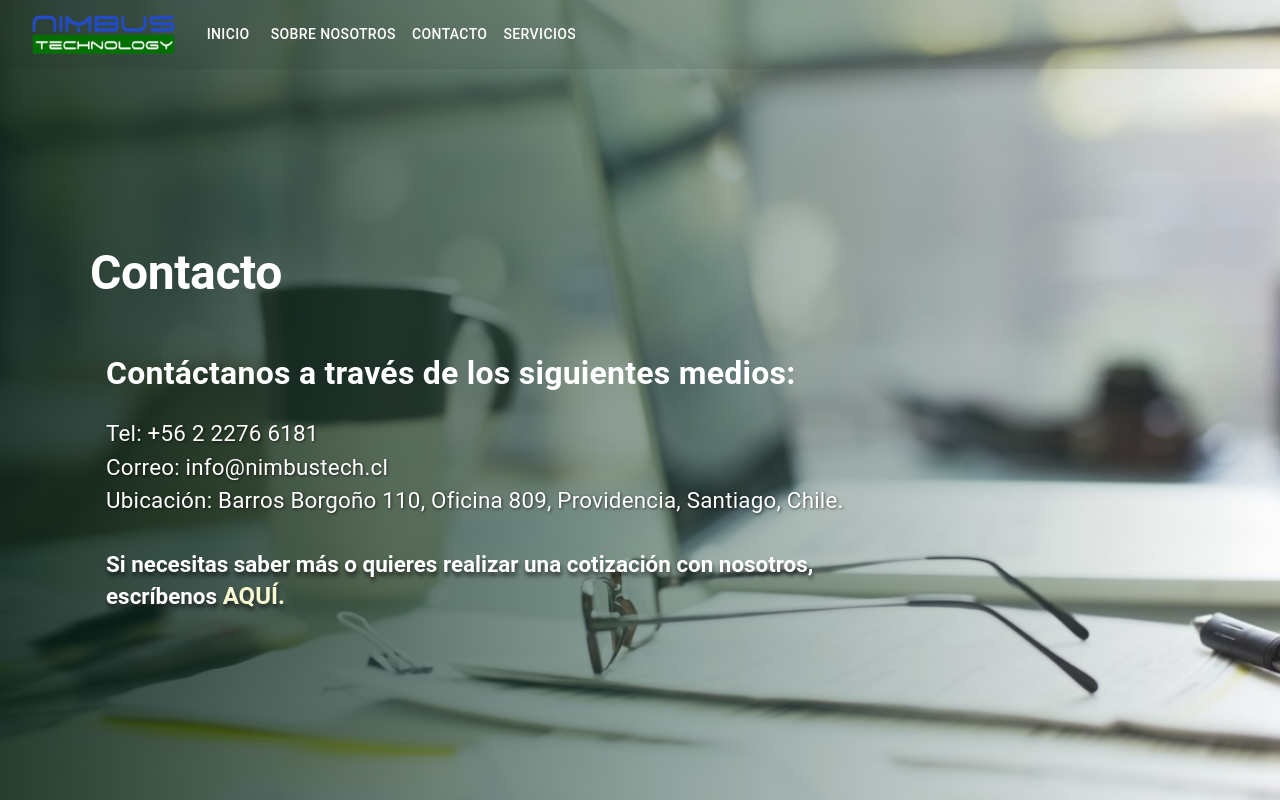
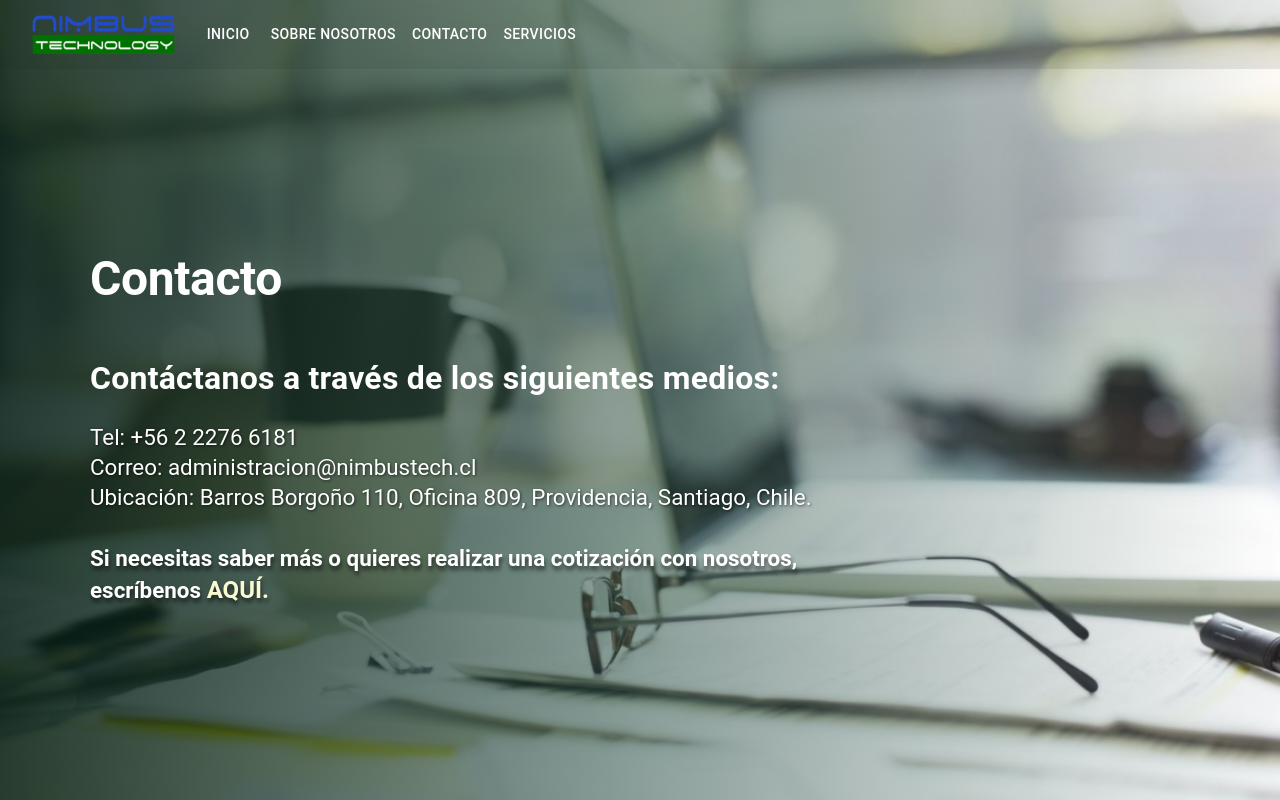
Before and after one commit to Baropadi/Nimbus-page, a React (Vite) app: page /contact in a window 1280 px wide. Shown: the top 800 px of the page. Built offline with nearby package versions, Linux system fonts and the light colour scheme.

Commit message:
update contact information and modify text sizes

```diff
--- a/src/App.css
+++ b/src/App.css
@@ -38,7 +38,7 @@
   top: 2em;
   z-index: 2;
   padding: 10px;
-  margin-left: 1em;
+  /* margin-left: 1em; */
   max-width: 800px;
 }
 
--- a/src/pages/About.jsx
+++ b/src/pages/About.jsx
@@ -86,8 +86,8 @@ function About() {
           variant="h5"
           sx={{
             textAlign: { xs: "center", md: "left" },
-            fontSize: { xs: "1.1rem", sm: "1.3rem" },
-            color: "white",
+            fontSize: { xs: "1.1rem", sm: "1.5rem" },
+            mb: 2,
           }}
         >
           Somos una empresa de servicios profesionales focalizada en proyectos
@@ -174,8 +174,9 @@ function About() {
           variant="h5"
           sx={{
             textAlign: { xs: "center", md: "left" },
-            fontSize: { xs: "1.1rem", sm: "1.3rem" },
+            fontSize: { xs: "1.1rem", sm: "1.4rem" },
             color: "white",
+            mt: 3,
           }}
         >
           Nuestros profesionales cuentan con una vasta experiencia obtenida en
--- a/src/pages/Contact.jsx
+++ b/src/pages/Contact.jsx
@@ -66,9 +66,8 @@ function Contact() {
         </Typography>
 
         <Typography
-          // variant="h5"
+          variant="h5"
           sx={{
-            // ml: 8,
             mt: 3,
             mb: 2,
             fontSize: { xs: "1rem", sm: "1.2rem", md: "1.4rem" },
@@ -78,7 +77,7 @@ function Contact() {
         >
           Tel: +56 2 2276 6181
           <br />
-          Correo: info@nimbustech.cl
+          Correo: administracion@nimbustech.cl
           <br />
           Ubicación: Barros Borgoño 110, Oficina 809, Providencia, Santiago,
           Chile.
--- a/src/pages/Home.jsx
+++ b/src/pages/Home.jsx
@@ -6,7 +6,7 @@ function Home() {
     <Box
       sx={{
         position: "relative",
-        height: { xs: "auto", md: "100vh" },
+        // height: { xs: "auto", md: "100vh" },
         minHeight: "100vh",
         backgroundImage: "url('/src/assets/FondoHome1.png')",
         backgroundSize: "cover",
@@ -17,7 +17,8 @@ function Home() {
         flexDirection: "column",
         justifyContent: "center",
         color: "white",
-        padding: { xs: "2rem 1rem", md: 0 },
+        px: { xs: 2, sm: 4, md: 10 },
+        // padding: { xs: "2rem 1rem", md: 0 },
         textAlign: { xs: "center", md: "left" },
       }}
     >
--- a/src/pages/Services.jsx
+++ b/src/pages/Services.jsx
@@ -47,6 +47,7 @@ function Services() {
           variant="h5"
           sx={{
             textAlign: { xs: "center", md: "left" },
+            fontSize: { xs: "1.1rem", sm: "1.5rem" },
             mb: 3,
           }}
         >
```
